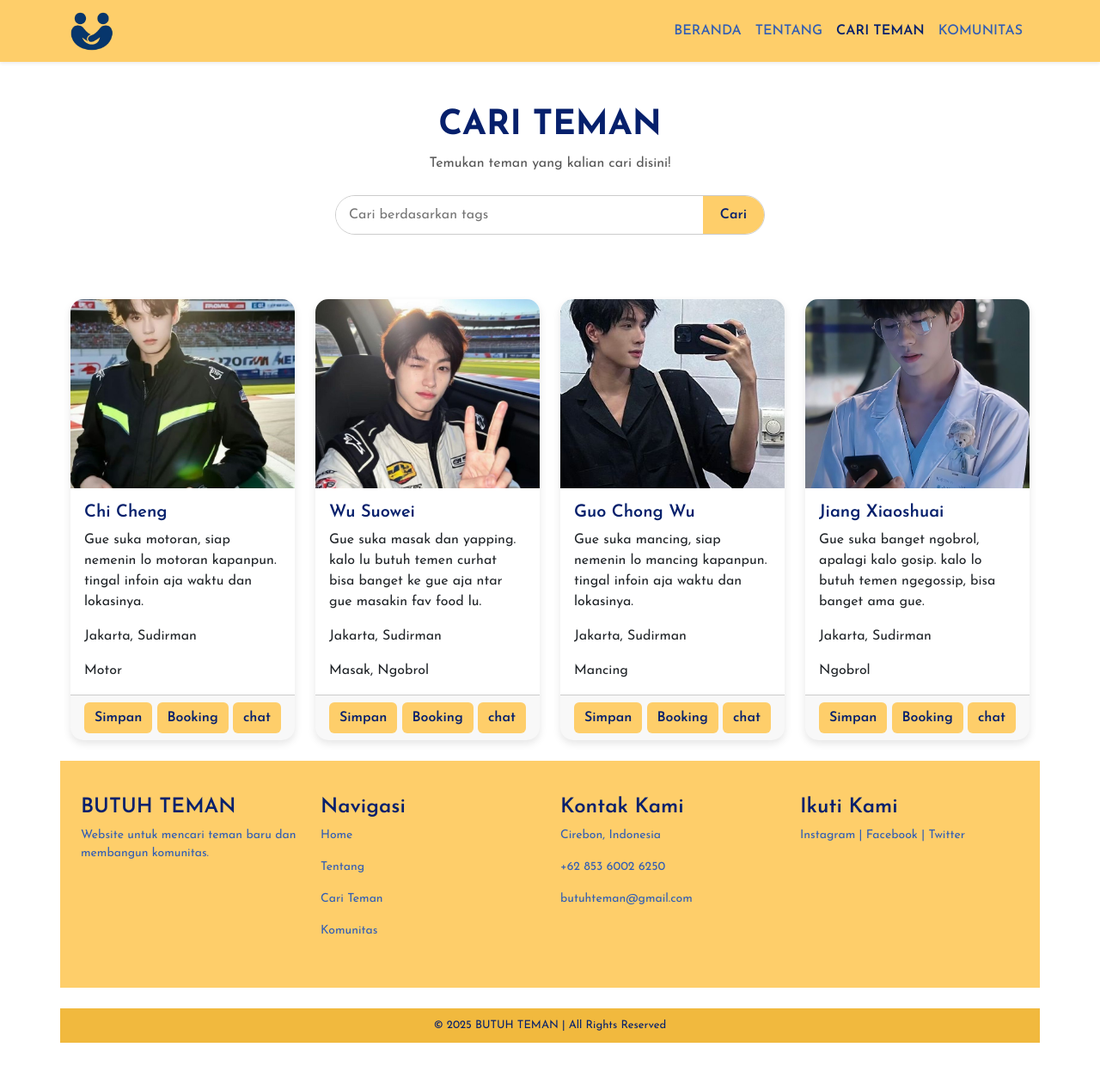
After one commit to rayymhra/pweb-pa-ghani-butuhteman, a PHP site: page /cari-teman/index.html in a window 1280 px wide. The commit adds this page. Shown: the whole page at 86% size. Run offline with PHP 8.4, Linux system fonts and the light colour scheme.

Commit message:
adding cari-teman from ersa

```diff
--- /dev/null
+++ b/cari-teman/assets/css/style.css
@@ -0,0 +1,115 @@
+* {
+  font-family: "Josefin Sans", sans-serif;
+}
+
+/* Navbar */
+.navbar {
+  background-color: #FECE6A !important;
+}
+.nav-link {
+  color: #315DB4;
+  font-weight: 500;
+}
+.actived {
+  color: #06206C !important;
+  font-weight: 600;
+}
+
+/* Section Cari Teman */
+.cari-teman {
+  padding: 50px 20px;
+  text-align: center;
+}
+.cari-teman h1 {
+  font-weight: 700;
+  color: #06206C;
+}
+.cari-teman p {
+  color: #555;
+}
+.search-bar {
+  margin: 25px auto;
+  max-width: 500px;
+  display: flex;
+  border: 1px solid #ccc;
+  border-radius: 25px;
+  overflow: hidden;
+}
+.search-bar input {
+  flex: 1;
+  padding: 10px 15px;
+  border: none;
+  outline: none;
+}
+.search-bar button {
+  background: #FECE6A;
+  border: none;
+  padding: 10px 20px;
+  cursor: pointer;
+  font-weight: 600;
+  color: #06206C;
+}
+
+/* Cards */
+.card {
+  border: none;
+  border-radius: 15px;
+  overflow: hidden;
+  box-shadow: 0 4px 10px rgba(0,0,0,0.1);
+  transition: transform 0.3s;
+}
+.card:hover {
+  transform: translateY(-5px);
+}
+.card img {
+  height: 220px;
+  object-fit: cover;
+}
+.card-body h5 {
+  font-weight: 600;
+  color: #06206C;
+}
+.tag {
+  display: inline-block;
+  background: #FECE6A;
+  padding: 4px 10px;
+  border-radius: 12px;
+  font-size: 12px;
+  margin-top: 8px;
+  color: #06206C;
+  font-weight: 600;
+}
+.btn-primary {
+  background: #FECE6A;
+  border: none;
+  color: #06206C;
+  font-weight: 600;
+}
+.btn-primary:hover {
+  background: #f1b93e;
+}
+
+/* Footer */
+footer {
+  background: #FECE6A;
+  padding: 40px 20px;
+}
+footer h4 {
+  font-weight: 600;
+  color: #06206C;
+}
+footer p, footer a {
+  font-size: 14px;
+  color: #315DB4;
+  text-decoration: none;
+}
+footer a:hover {
+  text-decoration: underline;
+}
+.copyright {
+  text-align: center;
+  background: #f1b93e;
+  padding: 10px;
+  font-size: 13px;
+  color: #06206C;
+}
--- /dev/null
+++ b/cari-teman/assets/js/script.js
@@ -0,0 +1,14 @@
+// Fitur Search Teman
+function searchTeman() {
+  let input = document.getElementById("searchInput").value.toLowerCase();
+  let temanCards = document.querySelectorAll(".teman-card");
+
+  temanCards.forEach(card => {
+    let nama = card.getAttribute("data-nama").toLowerCase();
+    if (nama.includes(input)) {
+      card.style.display = "block";
+    } else {
+      card.style.display = "none";
+    }
+  });
+}
--- /dev/null
+++ b/cari-teman/index.html
@@ -0,0 +1,168 @@
+<!DOCTYPE html>
+<html lang="id">
+<head>
+  <meta charset="UTF-8">
+  <meta name="viewport" content="width=device-width, initial-scale=1.0">
+  <title>Cari Teman - Butuh Teman</title>
+  <!-- Bootstrap -->
+  <link href="https://cdn.jsdelivr.net/npm/bootstrap@5.3.3/dist/css/bootstrap.min.css" rel="stylesheet">
+  <!-- Google Fonts -->
+  <link href="https://fonts.googleapis.com/css2?family=Josefin+Sans:wght@400;500;600;700&display=swap" rel="stylesheet">
+  <!-- Custom CSS -->
+  <link rel="stylesheet" href="assets/css/style.css">
+</head>
+<body>
+
+  <!-- Navbar -->
+  <nav class="navbar navbar-expand-lg sticky-top shadow-sm">
+    <div class="container">
+      <a class="navbar-brand" href="#">
+        <img src="assets/img/logo butuh teman.png" alt="logo" width="50">
+      </a>
+      <button class="navbar-toggler" type="button" data-bs-toggle="collapse" data-bs-target="#navbarSupportedContent" aria-controls="navbarSupportedContent" aria-expanded="false" aria-label="Toggle navigation">
+        <span class="navbar-toggler-icon"></span>
+      </button>
+      <div class="collapse navbar-collapse" id="navbarSupportedContent">
+        <ul class="navbar-nav ms-auto mb-2 mb-lg-0">
+          <li class="nav-item">
+            <a class="nav-link" href="#home">BERANDA</a>
+          </li>
+          <li class="nav-item">
+            <a class="nav-link" href="#tentang">TENTANG</a>
+          </li>
+          <li class="nav-item">
+            <a class="nav-link actived" href="#cari-teman">CARI TEMAN</a>
+          </li>
+          <li class="nav-item">
+            <a class="nav-link" href="#komunitas">KOMUNITAS</a>
+          </li>
+        </ul>
+      </div>
+    </div>
+  </nav>
+
+  <!-- Section Cari Teman -->
+  <section id="cari-teman" class="cari-teman">
+    <div class="container text-center">
+      <h1>CARI TEMAN</h1>
+      <p>Temukan teman yang kalian cari disini!</p>
+      <div class="search-bar">
+        <input type="text" id="searchInput" placeholder="Cari berdasarkan tags">
+        <button onclick="searchTeman()">Cari</button>
+      </div>
+    </div>
+  </section>
+
+  <!-- Grid Cards -->
+  <div class="container pb-5">
+    <div class="row g-4" id="temanList">
+      <!-- Card 1 -->
+      <div class="col-md-3 teman-card" data-nama="Chi Cheng">
+        <div class="card">
+          <img src="assets/img/chi cheng.png" alt="Chi Cheng">
+          <div class="card-body">
+            <h5 class="card-title">Chi Cheng</h5>
+            <p class="card-text">Gue suka motoran, siap nemenin lo motoran kapanpun. tingal infoin aja waktu dan lokasinya.</p>
+            <p class="card-text">Jakarta, Sudirman</p>
+            <p class="card-text">Motor</p>
+
+          </div>
+          <div class="card-footer d-flex justify-content-between">
+            <button class="btn btn-primary">Simpan</button>
+            <button class="btn btn-primary">Booking</button>
+             <button class="btn btn-primary">chat</button>
+          </div>
+        </div>
+      </div>
+
+      <!-- Card 2 -->
+      <div class="col-md-3 teman-card" data-nama="Wu Suowei">
+        <div class="card">
+          <img src="assets/img/Wu Suowei.png.jpeg" class="card-img-top" alt="Wu Suowei">
+          <div class="card-body">
+            <h5 class="card-title">Wu Suowei</h5>
+            <p class="card-text">Gue suka masak dan yapping. kalo lu butuh temen curhat bisa banget ke gue aja ntar gue masakin fav food lu.</p>
+             <p class="card-text">Jakarta, Sudirman</p>
+             <p class="card-text">Masak, Ngobrol</p>
+          </div>
+<div class="card-footer d-flex justify-content-between">
+            <button class="btn btn-primary">Simpan</button>
+            <button class="btn btn-primary">Booking</button>
+             <button class="btn btn-primary">chat</button>
+          </div>
+        </div>
+      </div>
+
+      <!-- Card 3 -->
+      <div class="col-md-3 teman-card" data-nama="Guo Chong Wu">
+        <div class="card">
+          <img src="assets/img/Guo Chengyu.png.jpeg" class="card-img-top" alt="Guo Chong Wu">
+          <div class="card-body">
+            <h5 class="card-title">Guo Chong Wu</h5>
+            <p class="card-text">Gue suka mancing, siap nemenin lo mancing kapanpun. tingal infoin aja waktu dan lokasinya.</p>
+             <p class="card-text">Jakarta, Sudirman</p>
+              <p class="card-text">Mancing</p>
+           </div>
+        <div class="card-footer d-flex justify-content-between">
+            <button class="btn btn-primary">Simpan</button>
+            <button class="btn btn-primary">Booking</button>
+             <button class="btn btn-primary">chat</button>
+          </div>
+        </div>
+      </div>
+<!-- Card 4 -->
+      <div class="col-md-3 teman-card" data-nama="Wu Suowei">
+        <div class="card">
+          <img src="assets/img/xiaoshuai.png" class="card-img-top" alt="Wu Suowei">
+          <div class="card-body">
+            <h5 class="card-title">Jiang Xiaoshuai</h5>
+            <p class="card-text">Gue suka banget ngobrol, apalagi kalo gosip. kalo lo butuh temen ngegossip, bisa banget ama gue.</p>
+             <p class="card-text">Jakarta, Sudirman</p>
+             <p class="card-text">Ngobrol</p>
+          </div>
+<div class="card-footer d-flex justify-content-between">
+            <button class="btn btn-primary">Simpan</button>
+            <button class="btn btn-primary">Booking</button>
+             <button class="btn btn-primary">chat</button>
+          </div>
+        </div>
+      </div>
+
+  <!-- Footer -->
+  <footer>
+    <div class="container">
+      <div class="row gy-4">
+        <div class="col-md-3">
+          <h4>BUTUH TEMAN</h4>
+          <p>Website untuk mencari teman baru dan membangun komunitas.</p>
+        </div>
+        <div class="col-md-3">
+          <h4>Navigasi</h4>
+          <p><a href="#">Home</a></p>
+          <p><a href="#">Tentang</a></p>
+          <p><a href="#">Cari Teman</a></p>
+          <p><a href="#">Komunitas</a></p>
+        </div>
+        <div class="col-md-3">
+          <h4>Kontak Kami</h4>
+          <p>Cirebon, Indonesia</p>
+          <p>+62 853 6002 6250</p>
+          <p>butuhteman@gmail.com</p>
+        </div>
+        <div class="col-md-3">
+          <h4>Ikuti Kami</h4>
+          <p>Instagram | Facebook | Twitter</p>
+        </div>
+      </div>
+    </div>
+  </footer>
+  <div class="copyright">
+    © 2025 BUTUH TEMAN | All Rights Reserved
+  </div>
+
+  <!-- Bootstrap JS -->
+  <script src="https://cdn.jsdelivr.net/npm/bootstrap@5.3.3/dist/js/bootstrap.bundle.min.js"></script>
+  <!-- Custom JS -->
+  <script src="assets/js/script.js"></script>
+</body>
+</html>
--- a/index.php
+++ b/index.php
@@ -222,7 +222,7 @@
             </div>
 
             <div class="text-end mt-4">
-                <a href="" class="btn btn-yellow">LIHAT LEBIH BANYAK</a>
+                <a href="cari-teman/index.html" class="btn btn-yellow">LIHAT LEBIH BANYAK</a>
             </div>
         </div>
 
```
Also changed, not shown: cari-teman/assets/img/Guo Chengyu.png.jpeg (added), cari-teman/assets/img/Wu Suowei.png.jpeg (added), cari-teman/assets/img/chi cheng.png (added), cari-teman/assets/img/logo butuh teman.png (added), cari-teman/assets/img/xiaoshuai.png (added).
